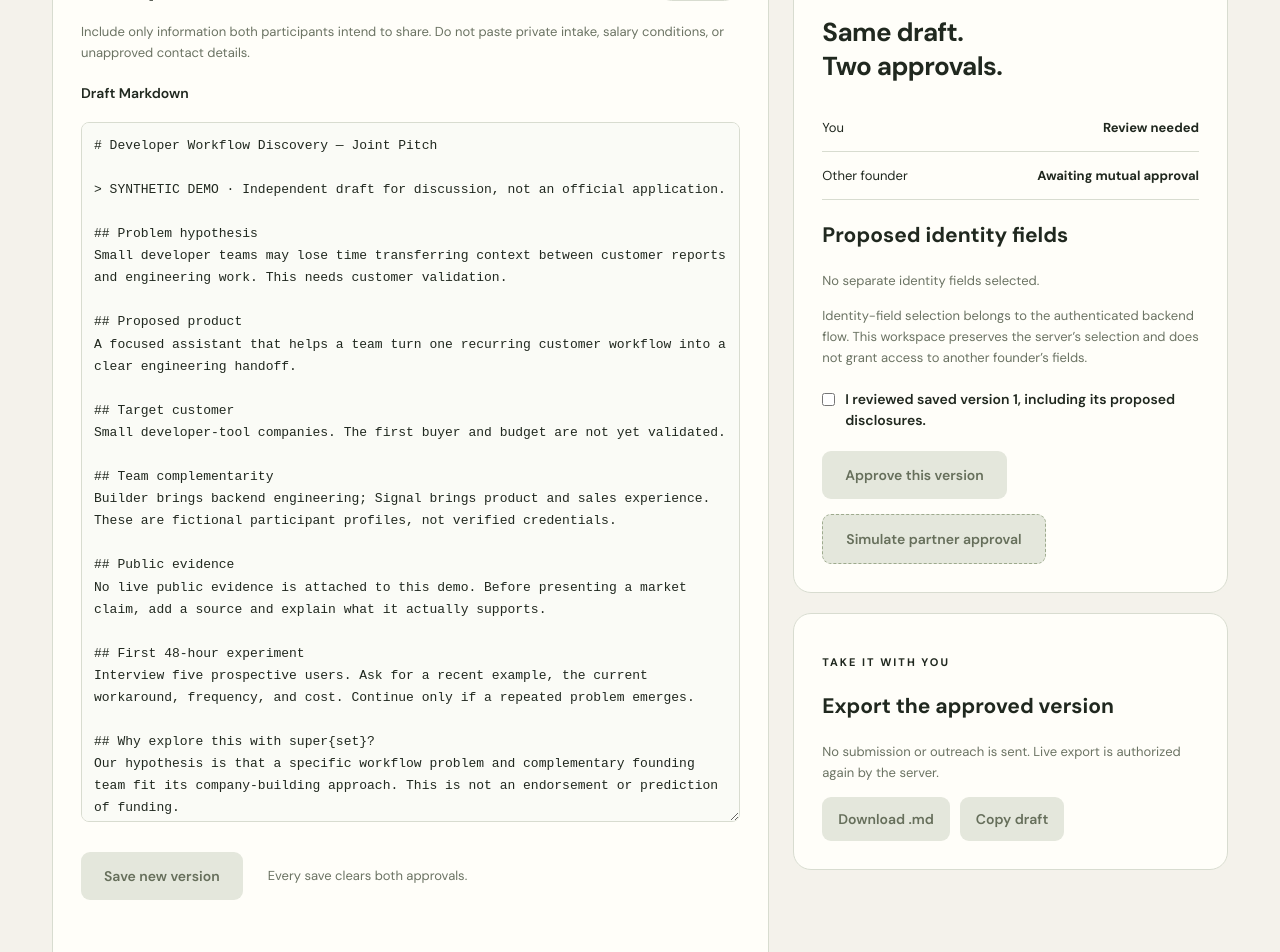
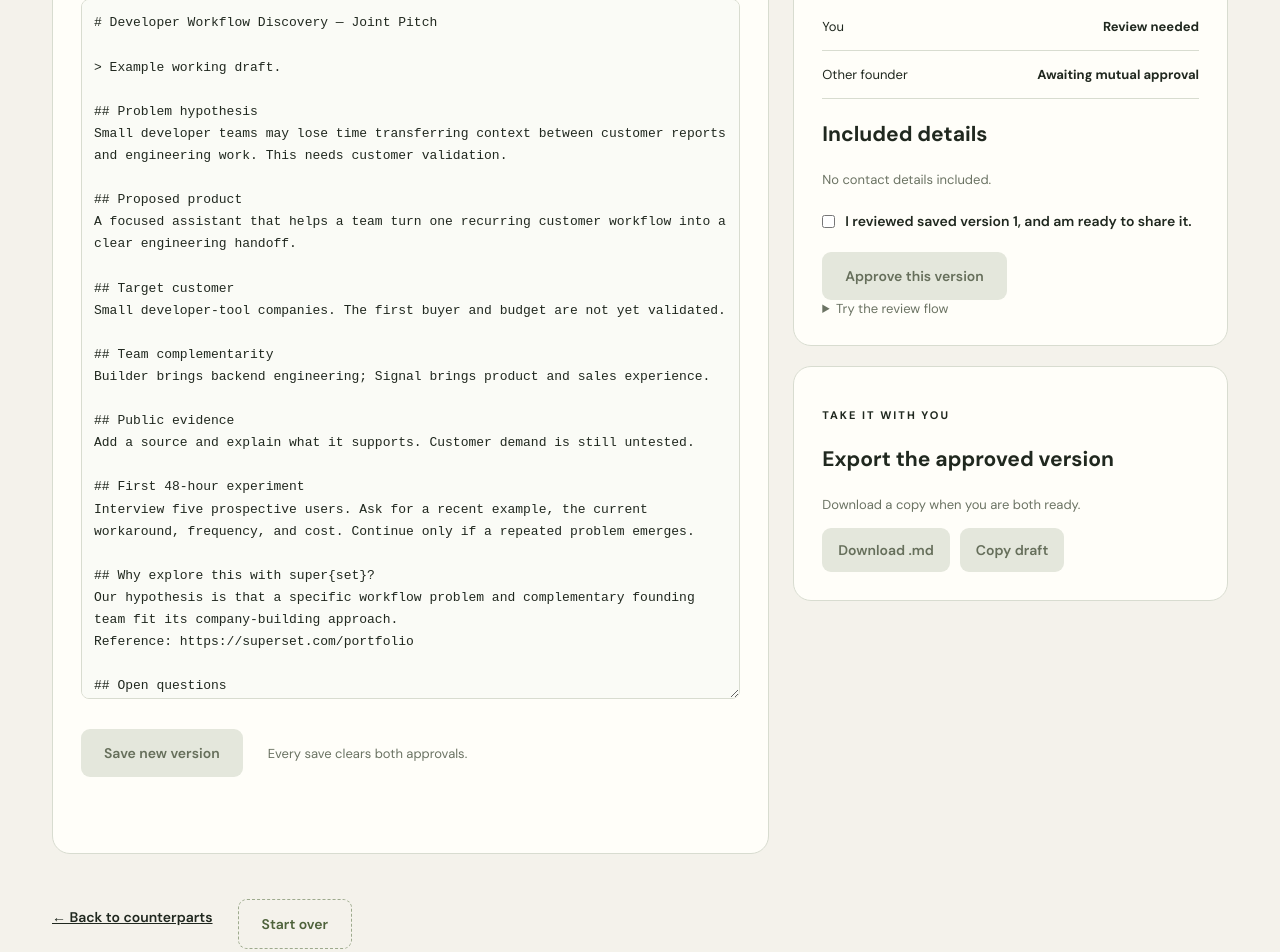
Before and after one commit to xyzmr114/superset-WYJ, a Next.js app: page /pitch in a window 1280 px wide. Shown: the part 760-1712 px from the top of the page. Built offline with nearby package versions, Linux system fonts and the light colour scheme.

Commit message:
Simplify product copy and document agent messaging architecture

```diff
--- a/app/join/page.tsx
+++ b/app/join/page.tsx
@@ -1,2 +1,2 @@
 import Link from 'next/link';
-export default function Join(){return <section className="narrow"><p className="eyebrow">THE ROOM / DEMO</p><h1>Meet your<br/>next possibility.</h1><p className="lead">This starter uses fictional attendees. Nothing is published, and there is no live identity reveal yet.</p><article><h3>Before you start</h3><p>Use fictional details while the team connects authentication and consent. Your private notes disappear when you leave the intake screen.</p><Link className="button" href="/onboarding">Create a demo card →</Link></article></section>;}
+export default function Join(){return <section className="narrow"><p className="eyebrow">FIND YOUR PEOPLE</p><h1>Meet your<br/>next possibility.</h1><p className="lead">Start with what you bring, what you need, and the problems you want to solve.</p><article><h3>Your ambition. Your terms.</h3><p>Keep personal conditions to yourself. Choose the skills and interests you want to use for matching.</p><Link className="button" href="/onboarding">Create your card →</Link></article></section>;}
--- a/app/layout.tsx
+++ b/app/layout.tsx
@@ -3,4 +3,4 @@ import Link from 'next/link';
 import Providers from './providers';
 import './globals.css';
 export const metadata:Metadata={title:'Would You Jump?',description:'Find the people you could build your next chapter with.'};
-export default function RootLayout({children}:{children:React.ReactNode}){return <html lang="en"><body><Providers><header><Link className="brand" href="/">WYJ<span> / Would You Jump?</span></Link><span className="badge">HACKATHON PROTOTYPE</span></header><main>{children}</main><footer>Independent prototype · No affiliation with super&#123;set&#125; · Synthetic demo participants</footer></Providers></body></html>;}
+export default function RootLayout({children}:{children:React.ReactNode}){return <html lang="en"><body><Providers><header><Link className="brand" href="/">WYJ<span> / Would You Jump?</span></Link><span className="badge">FIND YOUR PEOPLE</span></header><main>{children}</main><footer>Your next chapter starts with a person.</footer></Providers></body></html>;}
--- a/app/matches/page.tsx
+++ b/app/matches/page.tsx
@@ -4,4 +4,4 @@ import {useDemo} from '@/app/providers';
 import {rankCandidates} from '@/lib/matching';
 import {proposeOpportunity} from '@/lib/generation';
 import {profiles} from '@/fixtures/profiles';
-export default function Matches(){const {card}=useDemo();if(!card)return <section className="narrow"><h1>Start with your card.</h1><p>Demo state resets on refresh.</p><Link className="button" href="/onboarding">Create a card →</Link></section>;const matches=rankCandidates(card,profiles);return <section><p className="eyebrow">STEP 02 / POSSIBLE COUNTERPARTS</p><h1>A different skill set.<br/><em>A shared direction.</em></h1><p className="lead">Synthetic attendees · Local heuristic matching · No live public evidence connected yet</p><div className="grid three">{matches.map(({candidate,score})=>{const idea=proposeOpportunity(card,candidate);return <article key={candidate.id}><span className="badge">{score}/100 HEURISTIC FIT</span><h2>{candidate.alias}</h2><p>{candidate.approvedBlurb}</p><p><strong>Offers:</strong> {candidate.offers.join(', ')}<br/><strong>Seeks:</strong> {candidate.seeks.join(', ')}</p><hr/><h3>{idea.title}</h3><p>{idea.problemHypothesis}</p><p className="muted">Next: {idea.nextExperiment}</p><button disabled>Introduction API pending</button></article>})}</div>{matches.length===0&&<article><h2>No suitable demo counterparts yet.</h2><p>Try developer-tools, engineering, and sales to explore the seeded scenario.</p></article>}<div className="actions"><Link className="secondary" href="/onboarding">Edit demo card</Link><Link className="secondary" href="/pitch">Preview pitch workspace →</Link></div></section>}
+export default function Matches(){const {card}=useDemo();if(!card)return <section className="narrow"><h1>Start with your card.</h1><p>Create a card to explore potential collaborations.</p><Link className="button" href="/onboarding">Create a card →</Link></section>;const matches=rankCandidates(card,profiles);return <section><p className="eyebrow">STEP 02 / POSSIBLE COUNTERPARTS</p><h1>A different skill set.<br/><em>A shared direction.</em></h1><p className="lead">Explore these example profiles while the room opens.</p><div className="grid three">{matches.map(({candidate,score})=>{const idea=proposeOpportunity(card,candidate);return <article key={candidate.id}><span className="badge">{score}/100 SKILL FIT</span><h2>{candidate.alias}</h2><p>{candidate.approvedBlurb}</p><p><strong>Offers:</strong> {candidate.offers.join(', ')}<br/><strong>Seeks:</strong> {candidate.seeks.join(', ')}</p><hr/><h3>{idea.title}</h3><p>{idea.problemHypothesis}</p><p className="muted">Next: {idea.nextExperiment}</p><button disabled>Introductions opening soon</button></article>})}</div>{matches.length===0&&<article><h2>No counterparts in this area yet.</h2><p>Broaden your interests or check back as more people join.</p></article>}<div className="actions"><Link className="secondary" href="/onboarding">Edit your card</Link><Link className="secondary" href="/pitch">Shape a pitch →</Link></div></section>}
--- a/app/page.tsx
+++ b/app/page.tsx
@@ -1,2 +1,2 @@
 import Link from 'next/link';
-export default function Home(){return <section className="hero"><p className="eyebrow">YOUR NEXT CHAPTER STARTS WITH A PERSON</p><h1>What would make<br/>you <em>jump?</em></h1><p className="lead">Find someone you could start a company with. Explore the idea before you announce the leap.</p><div className="actions"><Link className="button" href="/join">Try the room demo ↗</Link><a className="secondary" href="https://github.com/xyzmr114/superset-WYJ/blob/main/WOULD_YOU_JUMP_HANDOFF.md">Team handoff</a></div><div className="grid three"><article><small>01 / KEEP YOUR CONTEXT</small><h3>Your conditions stay with you.</h3><p>Private notes stay in this tab. Choose a separate card for matching.</p></article><article><small>02 / FIND YOUR COUNTERPART</small><h3>Complementary beats similar.</h3><p>Match skills you offer with skills you need around a shared problem.</p></article><article><small>03 / TAKE A FIRST STEP</small><h3>A conversation, then a company.</h3><p>Mutual introductions and a joint pitch are the next integration milestone.</p></article></div></section>;}
+export default function Home(){return <section className="hero"><p className="eyebrow">YOUR NEXT CHAPTER STARTS WITH A PERSON</p><h1>What would make<br/>you <em>jump?</em></h1><p className="lead">Find someone you could start a company with. Explore the idea before you announce the leap.</p><div className="actions"><Link className="button" href="/join">Find your counterparts ↗</Link><a className="secondary" href="/join">How it works</a></div><div className="grid three"><article><small>01 / KEEP YOUR CONTEXT</small><h3>Your conditions stay with you.</h3><p>Private notes stay in this tab. Choose a separate card for matching.</p></article><article><small>02 / FIND YOUR COUNTERPART</small><h3>Complementary beats similar.</h3><p>Match skills you offer with skills you need around a shared problem.</p></article><article><small>03 / TAKE A FIRST STEP</small><h3>A conversation, then a company.</h3><p>Explore a shared idea and shape your first experiment together.</p></article></div></section>;}
--- a/components/pitch/PitchWorkspace.tsx
+++ b/components/pitch/PitchWorkspace.tsx
@@ -37,23 +37,23 @@ export default function PitchWorkspace({pitchId,matchId}:{pitchId?:string;matchI
  const save=useMutation({mutationFn:()=>pitchApi.save({...pitch!,version:baseVersion!},draft),onSuccess:p=>{acceptSaved(p);setMessage('Saved. Both participants must approve this new version.');},onError:fail});
  const approve=useMutation({mutationFn:()=>pitchApi.approve(pitch!),onSuccess:p=>{client.setQueryData(key,p);setMessage('Your approval was recorded for this version.');},onError:fail});
  const busy=create.isPending||save.isPending||approve.isPending||exporting;
- function saveDraft(){setMessage('');setActionError('');if(isDemo){const next=demoReducer(demo,{type:'save',markdown:draft});dispatch({type:'save',markdown:draft});setBaseVersion(next.version);setReviewed(false);setMessage('Demo draft saved. Both simulated approvals were cleared.');}else save.mutate();}
- function approveDraft(){setActionError('');if(isDemo){dispatch({type:'approve'});setMessage('Your simulated approval is recorded.');}else approve.mutate();}
- async function exportDraft(copy:boolean){if(!pitch||dirty||stale||!pitch.exportable||!pitch.bothApproved)return;setExporting(true);setActionError('');try{const text=isDemo?pitch.markdown:await pitchApi.export(pitch.id);if(copy)await navigator.clipboard.writeText(text);else download(text,isDemo?'WYJ-SYNTHETIC-DEMO.md':`WYJ-pitch-v${pitch.version}.md`);setMessage(copy?'Approved draft copied.':'Approved draft downloaded.');}catch(e){fail(e instanceof Error?e:new Error('Export failed'));}finally{setExporting(false);}}
- return <section><div className={styles.topline}><p className="eyebrow">STEP 03 / BUILD THE CASE</p><span className="badge">{isDemo?'SYNTHETIC DEMO · LOCAL ONLY':'JOINT PITCH · CONNECTED MODE'}</span></div><h1>A shared idea.<br/><em>A deliberate next step.</em></h1><p className="lead">Shape the first experiment together. Review the exact draft before it leaves the room.</p>
- {isDemo&&<div className={styles.notice}>This is a fictional, local simulation. “Simulate partner approval” is a demo control—not consent from a real person. For live integration, open <code>/pitch?pitchId=…</code> or <code>/pitch?matchId=…</code>.</div>}
- {!isDemo&&!activeId&&<article><h2>Create the shared draft</h2><p>The server must verify that both founders approved the introduction before creating a pitch.</p><button onClick={()=>create.mutate()} disabled={busy}>Create draft for this match</button></article>}
+ function saveDraft(){setMessage('');setActionError('');if(isDemo){const next=demoReducer(demo,{type:'save',markdown:draft});dispatch({type:'save',markdown:draft});setBaseVersion(next.version);setReviewed(false);setMessage('Saved. Both reviewers need to approve this version.');}else save.mutate();}
+ function approveDraft(){setActionError('');if(isDemo){dispatch({type:'approve'});setMessage('Your review is complete.');}else approve.mutate();}
+ async function exportDraft(copy:boolean){if(!pitch||dirty||stale||!pitch.exportable||!pitch.bothApproved)return;setExporting(true);setActionError('');try{const text=isDemo?pitch.markdown:await pitchApi.export(pitch.id);if(copy)await navigator.clipboard.writeText(text);else download(text,isDemo?'WYJ-example-pitch.md':`WYJ-pitch-v${pitch.version}.md`);setMessage(copy?'Approved draft copied.':'Approved draft downloaded.');}catch(e){fail(e instanceof Error?e:new Error('Export failed'));}finally{setExporting(false);}}
+ return <section><div className={styles.topline}><p className="eyebrow">STEP 03 / BUILD THE CASE</p><span className="badge">{isDemo?'EXAMPLE DRAFT':'JOINT PITCH'}</span></div><h1>A shared idea.<br/><em>A deliberate next step.</em></h1><p className="lead">Shape the first experiment together. Review the exact draft before it leaves the room.</p>
+
+ {!isDemo&&!activeId&&<article><h2>Create the shared draft</h2><p>Start your shared draft once you have both accepted the introduction.</p><button onClick={()=>create.mutate()} disabled={busy}>Create draft for this match</button></article>}
  {!isDemo&&live.isLoading&&<p role="status">Loading your shared draft…</p>}
  {!isDemo&&live.isError&&<div role="alert" className={styles.error}>{live.error.message} <button onClick={()=>void live.refetch()}>Retry</button></div>}
  {actionError&&<div role="alert" className={styles.error}>{actionError}</div>}
  {message&&<p role="status" className={styles.notice}>{message}</p>}
  {pitch&&<FounderReview disabled={busy||stale} onInsert={text=>{setDraft(current=>current+text);setMessage('Review notes added to the editor. Save a new version before requesting approvals.');}}/>}
- {pitch&&<div className={styles.workspace}><article className={styles.editor}><div className={styles.topline}><h2>Joint pitch</h2><span className="badge">VERSION {pitch.version}{dirty?' · UNSAVED':''}</span></div><p className="muted">Include only information both participants intend to share. Do not paste private intake, salary conditions, or unapproved contact details.</p>
+ {pitch&&<div className={styles.workspace}><article className={styles.editor}><div className={styles.topline}><h2>Joint pitch</h2><span className="badge">VERSION {pitch.version}{dirty?' · UNSAVED':''}</span></div><p className="muted">Make the problem, the team, and your next experiment clear.</p>
  {stale&&<div role="alert" className={styles.error}>A newer saved version is available. Your local text is preserved. Copy any edits you need, then load the latest version before saving or approving.<button onClick={()=>{setDraft(pitch.markdown);setBaseVersion(pitch.version);setReviewed(false);}}>Load latest saved version</button></div>}
  <label htmlFor="pitch-markdown">Draft Markdown</label><textarea id="pitch-markdown" className={styles.draft} value={draft} onChange={e=>setDraft(e.target.value)} spellCheck={false}/><div className="actions"><button disabled={!dirty||stale||busy||!draft.trim()} onClick={saveDraft}>Save new version</button><span className="muted">Every save clears both approvals.</span></div></article>
- <aside className={styles.sidebar}><article><p className="eyebrow">DISCLOSURE REVIEW</p><h2>Same draft.<br/>Two approvals.</h2><div className={styles.approval}><span>You</span><strong>{pitch.myApproval?'Approved':'Review needed'}</strong></div><div className={styles.approval}><span>Other founder</span><strong>{pitch.bothApproved?'Approved':'Awaiting mutual approval'}</strong></div><h3>Proposed identity fields</h3>{Object.keys(pitch.proposedIdentityFields).length===0?<p className="muted">No separate identity fields selected.</p>:<ul>{Object.entries(pitch.proposedIdentityFields).map(([owner,fields])=><li key={owner}>{owner}: {fields.join(', ')||'none'}</li>)}</ul>}<p className="muted">Identity-field selection belongs to the authenticated backend flow. This workspace preserves the server’s selection and does not grant access to another founder’s fields.</p>
- <label className="check"><input type="checkbox" checked={reviewed} disabled={dirty||stale||busy||pitch.myApproval} onChange={e=>setReviewed(e.target.checked)}/>I reviewed saved version {pitch.version}, including its proposed disclosures.</label><button disabled={!reviewed||dirty||stale||busy||pitch.myApproval} onClick={approveDraft}>{pitch.myApproval?'You approved this version':'Approve this version'}</button>
- {isDemo&&<button className={styles.demoButton} disabled={!pitch.myApproval||pitch.bothApproved||dirty||stale} onClick={()=>{dispatch({type:'partner'});setMessage('Simulated both approvals. Demo export is now available.');}}>Simulate partner approval</button>}
- </article><article><p className="eyebrow">TAKE IT WITH YOU</p><h3>Export the approved version</h3><p className="muted">No submission or outreach is sent. Live export is authorized again by the server.</p><div className={styles.exports}><button disabled={!pitch.exportable||!pitch.bothApproved||dirty||stale||busy} onClick={()=>void exportDraft(false)}>Download .md</button><button disabled={!pitch.exportable||!pitch.bothApproved||dirty||stale||busy} onClick={()=>void exportDraft(true)}>Copy draft</button></div></article></aside></div>}
- <div className="actions"><Link className="secondary" href="/matches">← Back to counterparts</Link>{isDemo&&<button className={styles.demoButton} onClick={()=>{dispatch({type:'reset'});setBaseVersion(null);setReviewed(false);setMessage('');setActionError('');}}>Reset synthetic demo</button>}</div></section>;
+ <aside className={styles.sidebar}><article><p className="eyebrow">READY TO SHARE?</p><h2>Same draft.<br/>Two approvals.</h2><div className={styles.approval}><span>You</span><strong>{pitch.myApproval?'Approved':'Review needed'}</strong></div><div className={styles.approval}><span>Other founder</span><strong>{pitch.bothApproved?'Approved':'Awaiting mutual approval'}</strong></div><h3>Included details</h3>{Object.keys(pitch.proposedIdentityFields).length===0?<p className="muted">No contact details included.</p>:<ul>{Object.entries(pitch.proposedIdentityFields).map(([owner,fields])=><li key={owner}>{owner}: {fields.join(', ')||'none'}</li>)}</ul>}
+ <label className="check"><input type="checkbox" checked={reviewed} disabled={dirty||stale||busy||pitch.myApproval} onChange={e=>setReviewed(e.target.checked)}/>I reviewed saved version {pitch.version}, and am ready to share it.</label><button disabled={!reviewed||dirty||stale||busy||pitch.myApproval} onClick={approveDraft}>{pitch.myApproval?'You approved this version':'Approve this version'}</button>
+ {isDemo&&<details><summary className="muted">Try the review flow</summary><button className={styles.demoButton} disabled={!pitch.myApproval||pitch.bothApproved||dirty||stale} onClick={()=>{dispatch({type:'partner'});setMessage('Example reviews complete. You can export this draft.');}}>Simulate second review</button></details>}
+ </article><article><p className="eyebrow">TAKE IT WITH YOU</p><h3>Export the approved version</h3><p className="muted">Download a copy when you are both ready.</p><div className={styles.exports}><button disabled={!pitch.exportable||!pitch.bothApproved||dirty||stale||busy} onClick={()=>void exportDraft(false)}>Download .md</button><button disabled={!pitch.exportable||!pitch.bothApproved||dirty||stale||busy} onClick={()=>void exportDraft(true)}>Copy draft</button></div></article></aside></div>}
+ <div className="actions"><Link className="secondary" href="/matches">← Back to counterparts</Link>{isDemo&&<button className={styles.demoButton} onClick={()=>{dispatch({type:'reset'});setBaseVersion(null);setReviewed(false);setMessage('');setActionError('');}}>Start over</button>}</div></section>;
 }
--- a/components/pitch/demo-state.ts
+++ b/components/pitch/demo-state.ts
@@ -1,7 +1,7 @@
 import type {PitchView} from '@/lib/contracts';
 export const DEMO_MARKDOWN = `# Developer Workflow Discovery — Joint Pitch
 
-> SYNTHETIC DEMO · Independent draft for discussion, not an official application.
+> Example working draft.
 
 ## Problem hypothesis
 Small developer teams may lose time transferring context between customer reports and engineering work. This needs customer validation.
@@ -13,16 +13,16 @@ A focused assistant that helps a team turn one recurring customer workflow into
 Small developer-tool companies. The first buyer and budget are not yet validated.
 
 ## Team complementarity
-Builder brings backend engineering; Signal brings product and sales experience. These are fictional participant profiles, not verified credentials.
+Builder brings backend engineering; Signal brings product and sales experience.
 
 ## Public evidence
-No live public evidence is attached to this demo. Before presenting a market claim, add a source and explain what it actually supports.
+Add a source and explain what it supports. Customer demand is still untested.
 
 ## First 48-hour experiment
 Interview five prospective users. Ask for a recent example, the current workaround, frequency, and cost. Continue only if a repeated problem emerges.
 
 ## Why explore this with super{set}?
-Our hypothesis is that a specific workflow problem and complementary founding team fit its company-building approach. This is not an endorsement or prediction of funding.
+Our hypothesis is that a specific workflow problem and complementary founding team fit its company-building approach.
 Reference: https://superset.com/portfolio
 
 ## Open questions
--- a/fixtures/profiles.ts
+++ b/fixtures/profiles.ts
@@ -1,6 +1,6 @@
 import type { MatchingCard } from '@/lib/contracts';
 export const profiles: MatchingCard[] = [
- {id:'demo-sales',eventId:'demo',alias:'Signal',offers:['sales','product'],seeks:['engineering'],interests:['developer-tools'],availability:'weekends',approvedBlurb:'Synthetic profile: exploring developer workflow problems and seeking a technical partner.',version:1},
- {id:'demo-design',eventId:'demo',alias:'Canvas',offers:['design'],seeks:['engineering'],interests:['developer-tools'],availability:'exploring',approvedBlurb:'Synthetic profile: product designer interested in developer experience.',version:1},
- {id:'demo-climate',eventId:'demo',alias:'Terra',offers:['data'],seeks:['sales'],interests:['climate'],availability:'full_time',approvedBlurb:'Synthetic profile: climate data specialist.',version:1}
+ {id:'demo-sales',eventId:'demo',alias:'Signal',offers:['sales','product'],seeks:['engineering'],interests:['developer-tools'],availability:'weekends',approvedBlurb:'Exploring developer workflow problems and seeking a technical partner.',version:1},
+ {id:'demo-design',eventId:'demo',alias:'Canvas',offers:['design'],seeks:['engineering'],interests:['developer-tools'],availability:'exploring',approvedBlurb:'Product designer interested in developer experience.',version:1},
+ {id:'demo-climate',eventId:'demo',alias:'Terra',offers:['data'],seeks:['sales'],interests:['climate'],availability:'full_time',approvedBlurb:'Climate data specialist.',version:1}
 ];
```
Also changed, not shown: app/onboarding/page.tsx (+1 -1 lines), components/pitch/FounderReview.tsx (+4 -4 lines), 1 other file (tests, documents, lock files or other folders).
